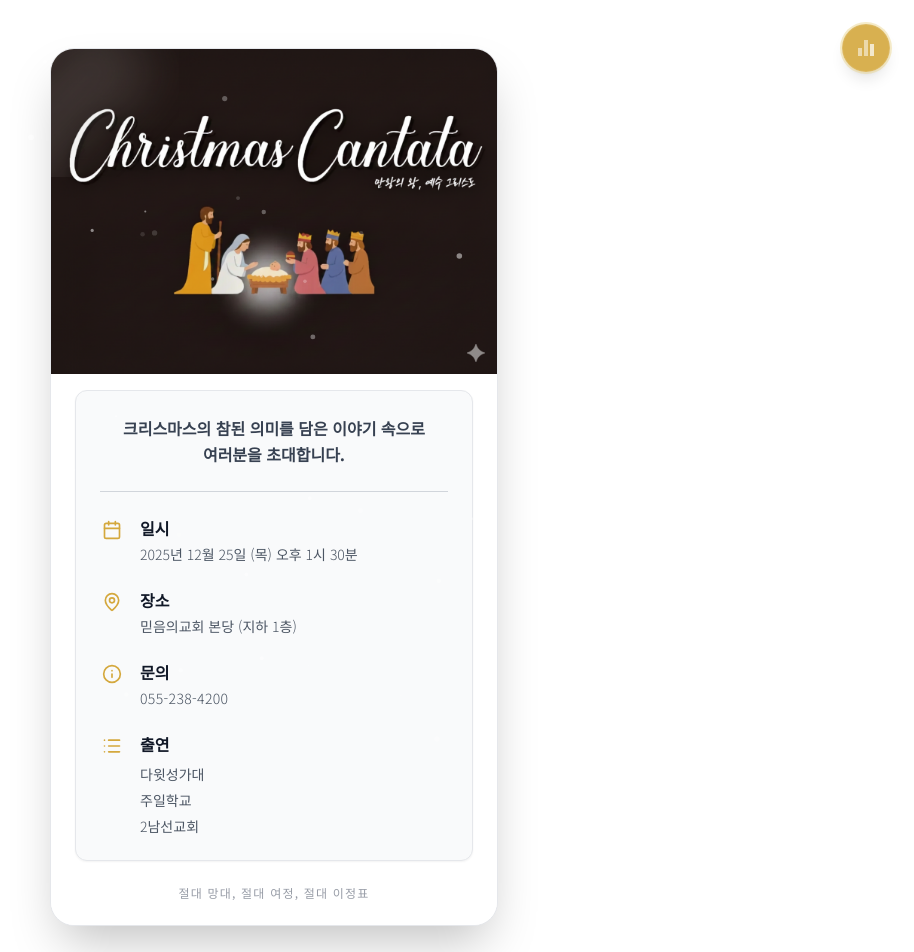
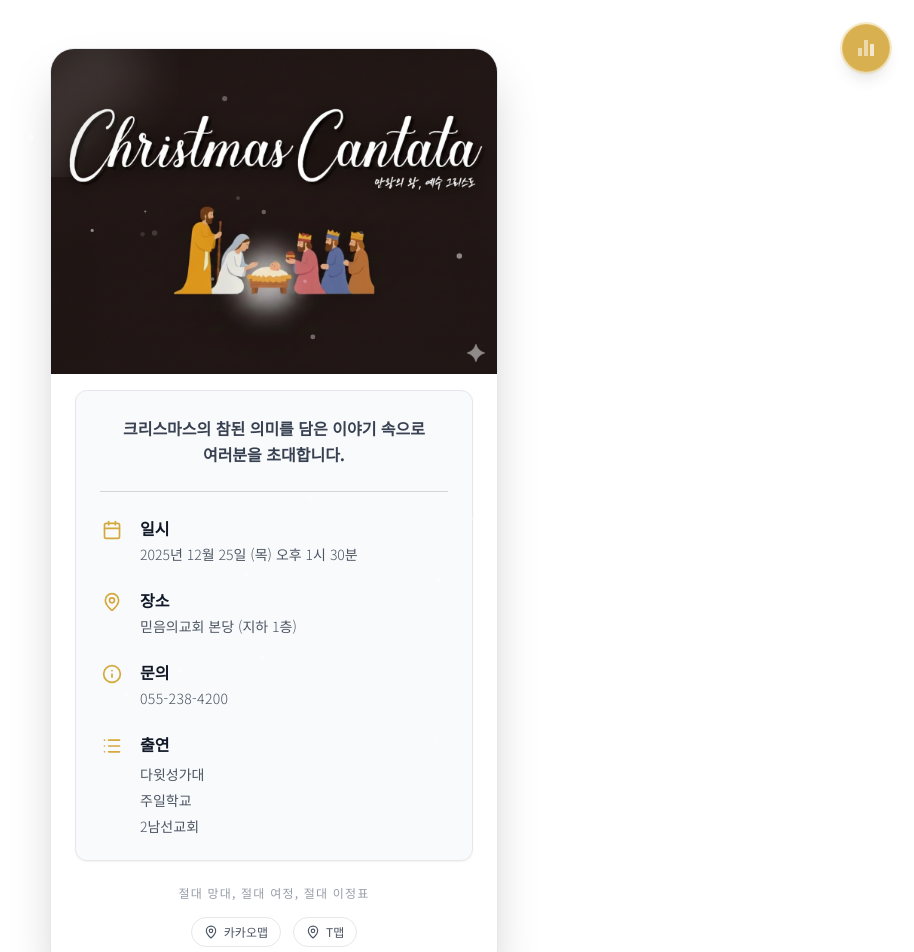
Before and after one commit to remge21c/xmas-invite, a React (Vite) app: page / in a window 1280 px wide. Shown: the top 952 px of the page, without its empty margins (366-1280 px from the left). Built offline with nearby package versions, Linux system fonts and the light colour scheme.

Commit message:
카카오맵과 T맵 버튼 추가

```diff
--- a/components/EventCard.tsx
+++ b/components/EventCard.tsx
@@ -95,6 +95,28 @@ export const EventCard: React.FC = () => {
           <p className="text-gray-500 text-xs tracking-widest uppercase opacity-70">
             절대 망대, 절대 여정, 절대 이정표
           </p>
+
+          {/* 맵 버튼 */}
+          <div className="flex justify-center gap-3 mt-4">
+            <a
+              href="https://map.kakao.com/link/search/창원시 의창구 도계로4번길 8"
+              target="_blank"
+              rel="noopener noreferrer"
+              className="flex items-center gap-1.5 px-3 py-1.5 text-xs text-gray-600 hover:text-gold-500 transition-colors border border-gray-200 rounded-full hover:border-gold-300 bg-white/50"
+            >
+              <MapPin className="w-3.5 h-3.5" />
+              <span>카카오맵</span>
+            </a>
+            <a
+              href="https://tmapapi.sktelecom.com/main/mobile/webview/index.html?targetApp=route&targetName=창원시 의창구 도계로4번길 8"
+              target="_blank"
+              rel="noopener noreferrer"
+              className="flex items-center gap-1.5 px-3 py-1.5 text-xs text-gray-600 hover:text-gold-500 transition-colors border border-gray-200 rounded-full hover:border-gold-300 bg-white/50"
+            >
+              <MapPin className="w-3.5 h-3.5" />
+              <span>T맵</span>
+            </a>
+          </div>
         </div>
       </div>
     </div>
```
